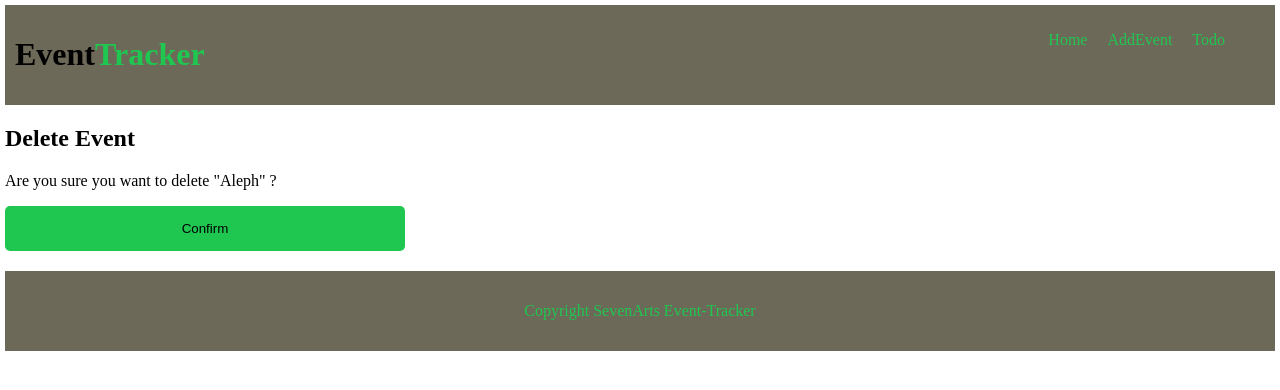
After one commit to syohannes/github-test, a Django app: page /post/1/delete/ in a window 1280 px wide. The commit adds this page. Shown: the top 390 px of the page. Run offline with Django 4.2, Linux system fonts and the light colour scheme; data comes from the database, SQL or seed files in the repository; both versions use the stored data as it was after the commit.

Commit message:
initial commit

```diff
--- a/event/static/css/core.css
+++ b/event/static/css/core.css
@@ -35,8 +35,14 @@ strong {
     left: 20px;
     margin-bottom: 20px;
 }
-.nav-list a, .card a {
+.nav-list a{
     text-decoration: none;
+    color: #1fc751;
+}
+.card a {
+    color: #6d6958;
+}
+.card a:hover {
     color: #1fc751;
 }
 .nav-list a:hover {
@@ -53,6 +59,7 @@ strong {
     text-align: center;
     position: absolute;
     bottom: -100px;
+    color: #1fc751;
 }
 /* home */
 .card {
@@ -69,9 +76,14 @@ strong {
     align-items: center;
     align-items: center;
     margin-bottom: 30px;
+    overflow: hidden;
+    padding-bottom: 30px;
 }
 .poster h5 {
     color: #6d6958;
+}
+.poster p {
+    font-size: 14px;
 }
 .input-button {
     border-radius: 5px;
@@ -93,6 +105,10 @@ button {
 .title:hover {
     opacity: 0.9;
 }
+a {
+    text-decoration: none;
+    color: #1fc751;
+}
 @media(max-width: 700px) {
     .card {
         grid-template-columns: repeat(2, 1fr);
--- /dev/null
+++ b/event/templates/event/event_delete.html
@@ -0,0 +1,8 @@
+{% extends 'event/base.html' %}
+{% block content %}
+    <h1>Delete Event</h1>
+    <form action="" method="post">{% csrf_token%}
+        <p>Are you sure you want to delete "{{post.title}}" ?</p>
+        <input type="submit" value="Confirm" class="input-button">
+    </form>
+{% endblock content %}
--- a/event/templates/event/post_detail.html
+++ b/event/templates/event/post_detail.html
@@ -6,4 +6,6 @@
         <p>{{ post.qoutes }}</p>
         <h5>{{ post.created_at }}</h5>
     </div>
+    <a href="{% url 'event_edit' post.pk %}">Edit Event</a>
+    <a href="{% url 'event_delete' post.pk %}">Delete Event</a>
 {% endblock content %}
--- a/event/urls.py
+++ b/event/urls.py
@@ -1,8 +1,10 @@
 from django.urls import path
-from .views import EventListView, EventDetailView, EventCreateView
+from .views import EventListView, EventDetailView, EventCreateView, EventUpdateView, EventDeleteView
 
 urlpatterns = [
     path('', EventListView.as_view(), name='home'),
     path('event/<int:pk>/', EventDetailView.as_view(), name='post_detail'),
     path('event/new/', EventCreateView.as_view(), name='event_new' ),
+    path('post/<int:pk>/edit/', EventUpdateView.as_view(), name='event_edit'),
+    path('post/<int:pk>/delete/', EventDeleteView.as_view(), name='event_delete'),
 ]
--- a/event/views.py
+++ b/event/views.py
@@ -1,5 +1,6 @@
 from django.views.generic import ListView, DetailView
-from django.views.generic.edit import CreateView
+from django.views.generic.edit import CreateView, UpdateView, DeleteView
+from django.urls import reverse_lazy
 from . models import Post
 
 class EventListView(ListView):
@@ -12,3 +13,11 @@ class EventCreateView(CreateView):
     model = Post
     template_name = 'event/event_new.html'
     fields = '__all__'
+class EventUpdateView(UpdateView):
+    model = Post
+    template_name = 'event/event_edit.html'
+    fields = ['title', 'body', 'qoutes']
+class EventDeleteView(DeleteView):
+    model = Post
+    template_name = 'event/event_delete.html'
+    success_url = reverse_lazy('home')
```
Also changed, not shown: event/templates/event/event_edit.html (added, +7 -0 lines), db.sqlite3.
